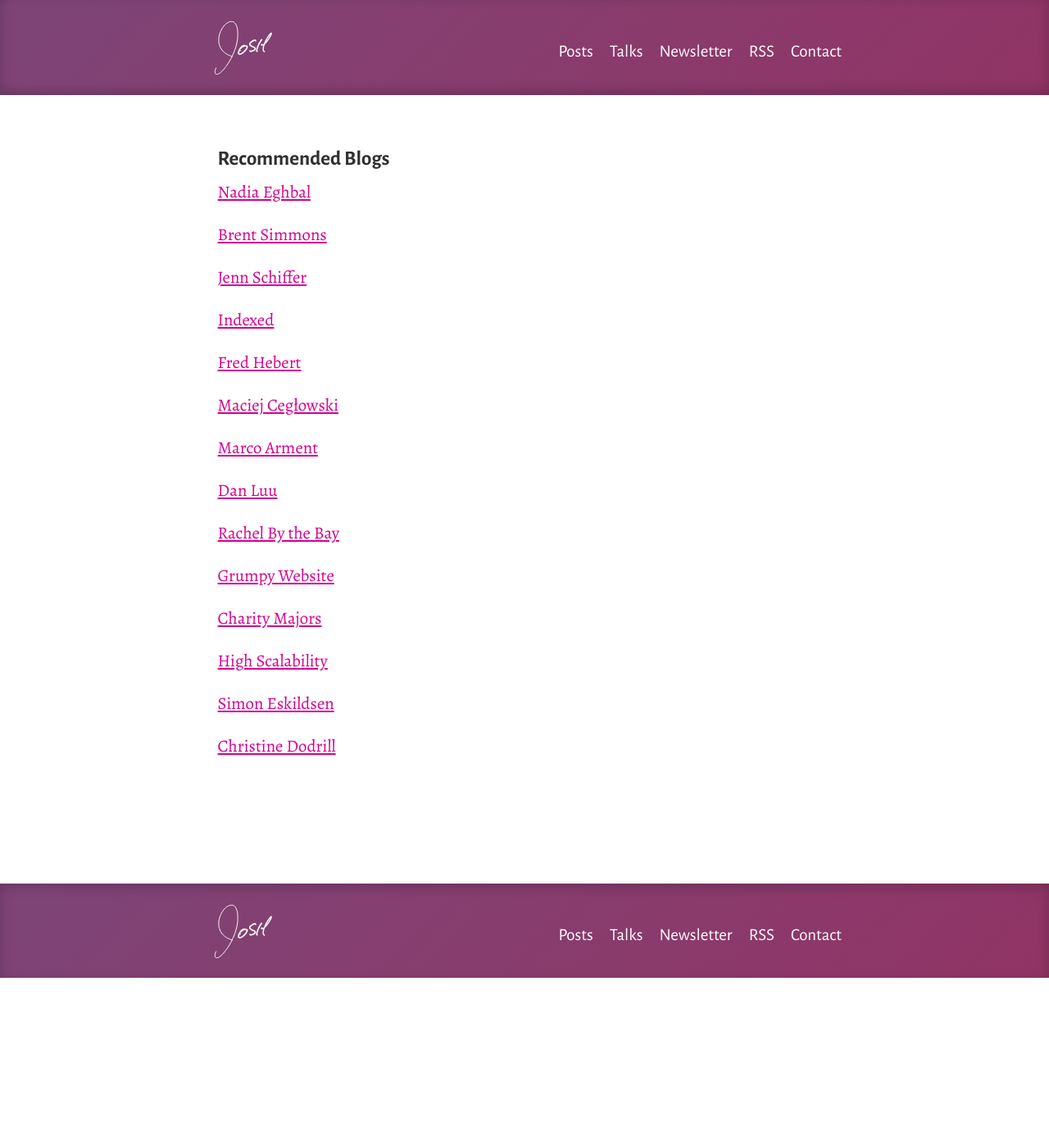
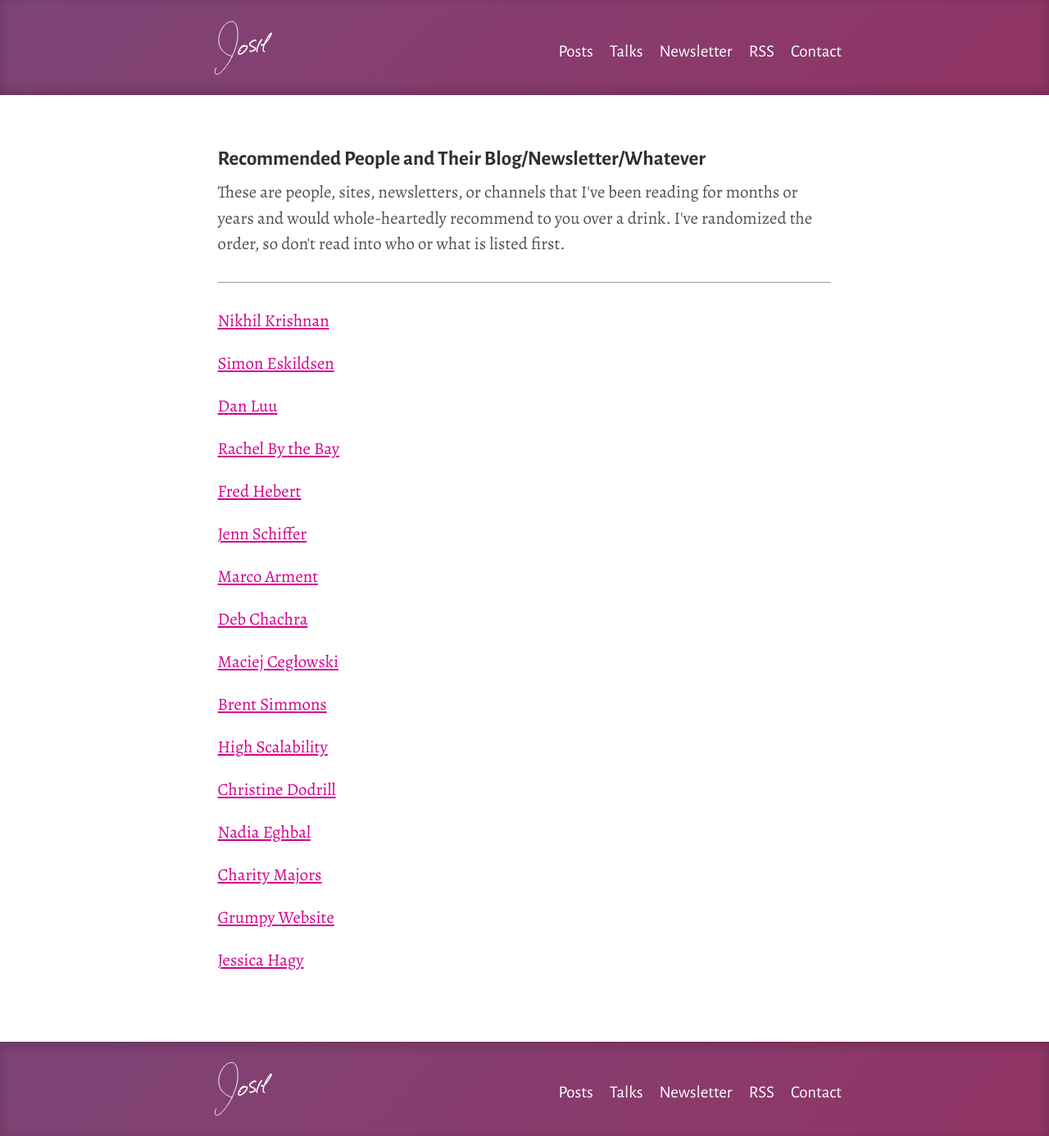
Before and after one commit to joshbeckman/andjosh.github.io, a Jekyll site: the page built from blogroll.html, in a window 1280 px wide. Shown: the whole page at 82% size. Built offline with Jekyll 4.4.1, drawn with Linux system fonts in a browser that asks for light colours; before the commit the page ends 1193 px from its top, so only the background shows below that.

Commit message:
chg:data: Update Recommended People/blogs

```diff
--- a/_config.yml
+++ b/_config.yml
@@ -88,7 +88,7 @@ blogroll:
     url: https://nadiaeghbal.com
   - title: Simon Eskildsen
     url: https://sirupsen.com
-  - title: Indexed
+  - title: Jessica Hagy
     url: https://thisisindexed.com
   - title: Fred Hebert
     url: https://ferd.ca
@@ -104,3 +104,7 @@ blogroll:
     url: //idlewords.com
   - title: Marco Arment
     url: //marco.org
+  - title: Deb Chachra
+    url: https://tinyletter.com/metafoundry
+  - title: Nikhil Krishnan
+    url: https://outofpocket.substack.com
--- a/_layouts/home.html
+++ b/_layouts/home.html
@@ -66,7 +66,7 @@
         </div>
         <div class="home-blogroll">
           <p>
-            Recommended Blogs
+            Recommended People
           </p>
           {% assign links = site.blogroll | sample: 3 %}
           {% for link in links %}
--- a/blogroll.html
+++ b/blogroll.html
@@ -1,8 +1,14 @@
 ---
-title: Recommended Blogs
+title: Recommended People and Their Blog/Newsletter/Whatever
 permalink: "/blogroll/"
 layout: page
 ---
+
+These are people, sites, newsletters, or channels that I've been reading for months or years and would whole-heartedly recommend to you over a drink.
+
+I've randomized the order, so don't read into who or what is listed first.
+
+<hr/>
 
 {% assign n = site.blogroll | size %}
 {% assign links = site.blogroll | sample: n %}
```
